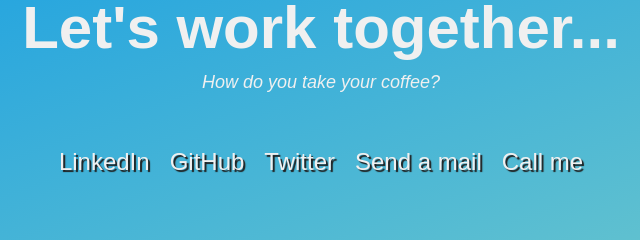
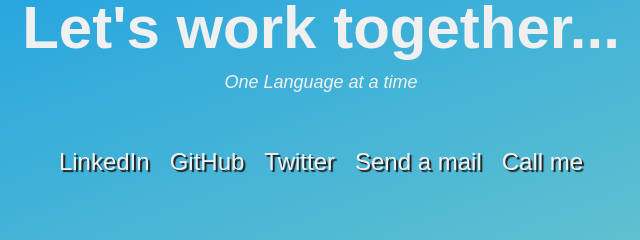
Before and after one commit to Jedbert/Landing-Page, a plain HTML site: page index.html in a window 1280 px wide. Shown: the part 1505-1745 px from the top of the page, 319-959 px from the left. Drawn offline with Linux system fonts and the light colour scheme.

Commit message:
Update index.html

```diff
--- a/index.html
+++ b/index.html
@@ -103,7 +103,7 @@
       <section id="contact" class="contact-section">
         <div class="contact-section-header">
           <h2>Let's work together...</h2>
-          <p>How do you take your coffee?</p>
+          <p><em>One Language at a time</em></p>
         </div>
         <div class="contact-links">
           <a
```
